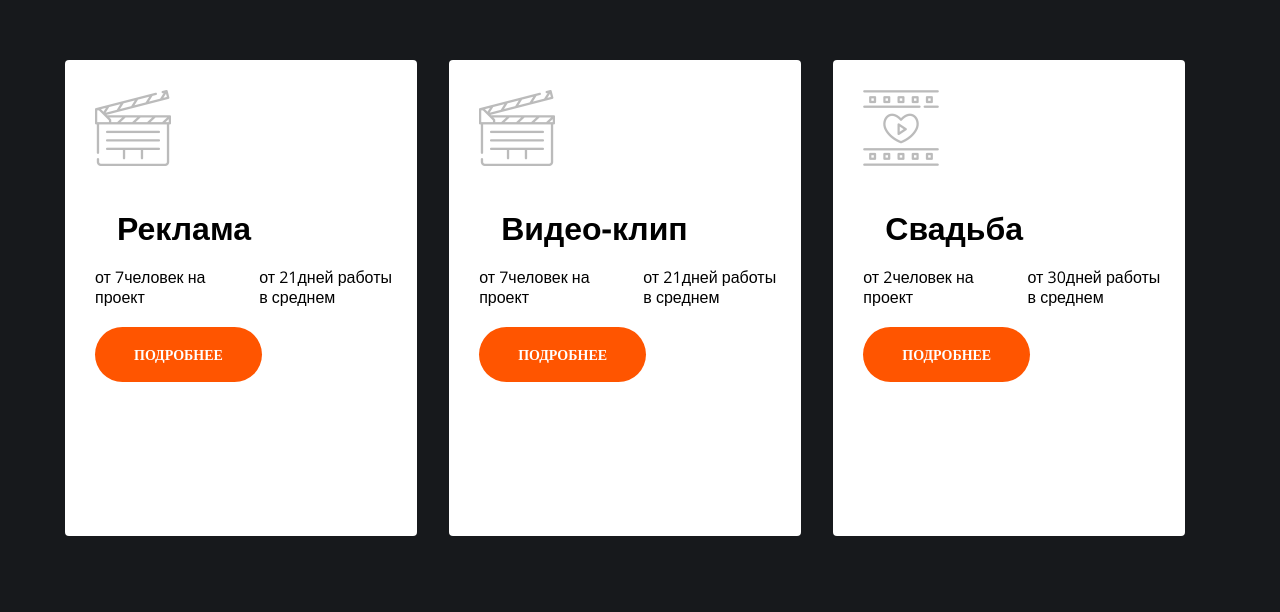
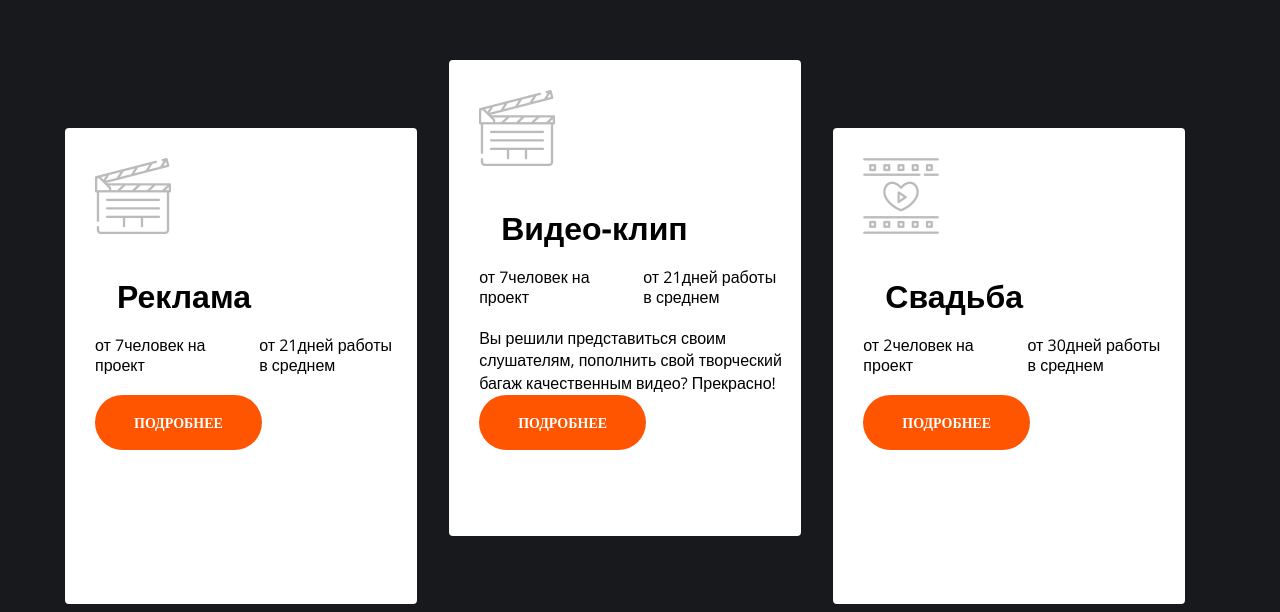
Before and after one commit to Ivan20066/Lesson2, a plain HTML site: page index.html in a window 1280 px wide. Shown: the part 887-1499 px from the top of the page. Before the commit the page ends 1431 px from the top, so only its background shows below. Drawn offline with nearby package versions, Linux system fonts and the light colour scheme.

Commit message:
уебище

```diff
--- a/index.html
+++ b/index.html
@@ -65,7 +65,7 @@
                         <div class="offers__conditions--time">от <span>7</span>человек на проект</div>
                         <div class="offers__conditions--time">от <span>21</span>дней работы в среднем</div>
                     </div>
-                        <div class="offers__text"></div>
+                        <div class="offers__text">Вы решили представиться своим слушателям, пополнить свой творческий багаж качественным видео? Прекрасно! </div>
                         <a href="#" class="btn">Подробнее</a>
 
                 </div>
```
